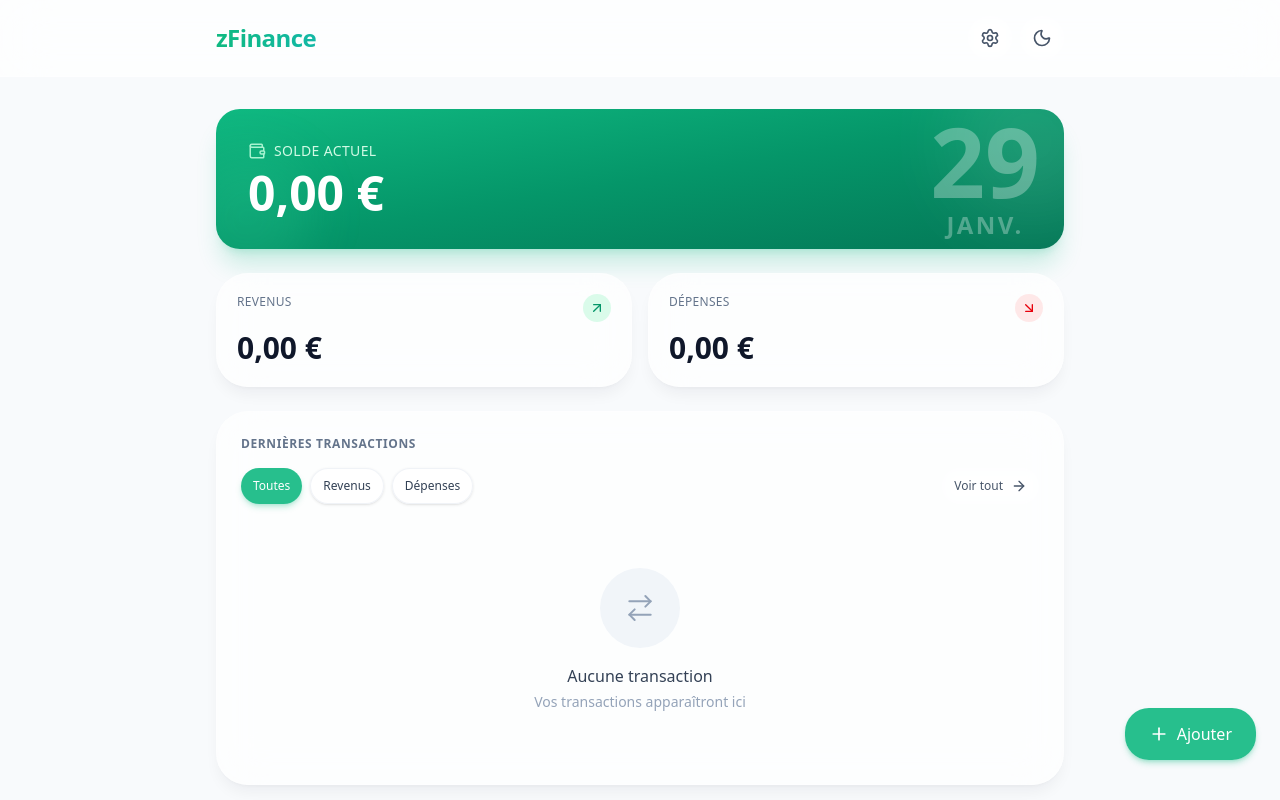
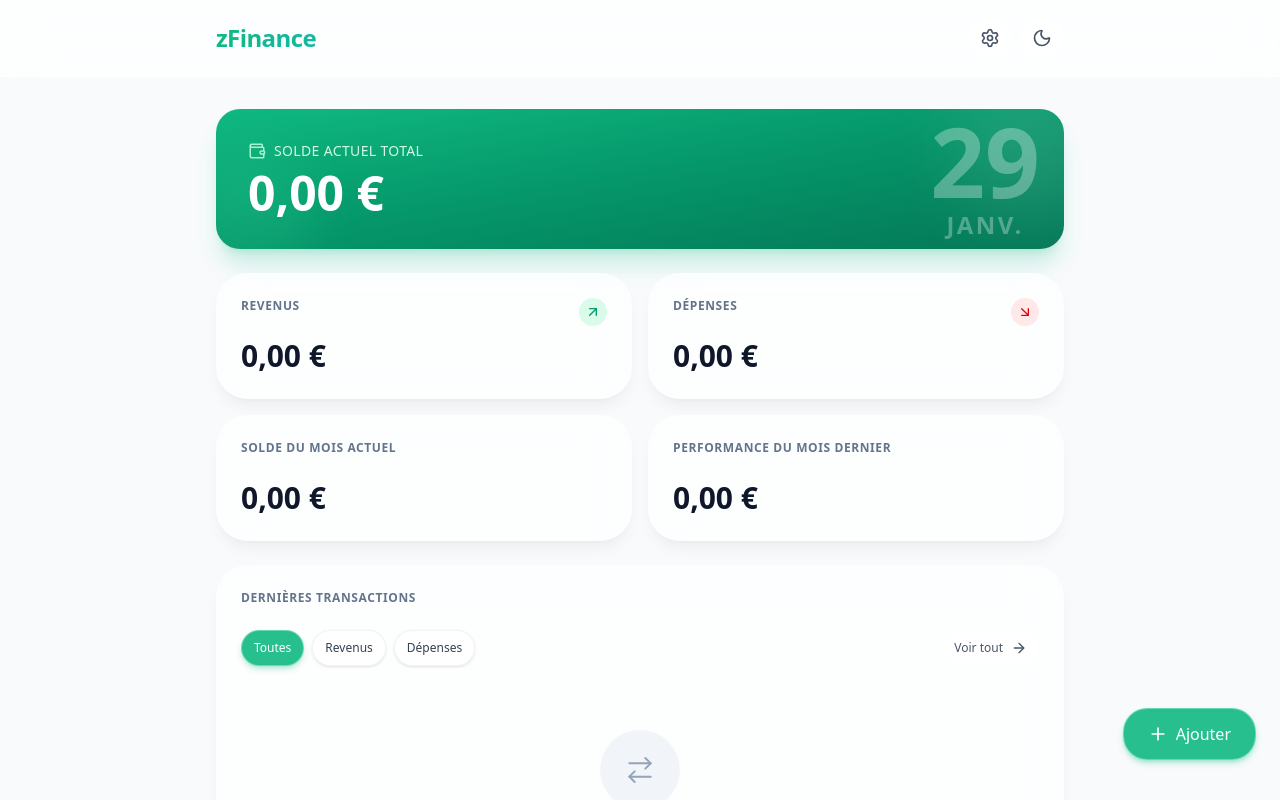
Before and after one commit to Zomirks/zFinance, a React (Vite) app: page / in a window 1280 px wide. Shown: the top 800 px of the page. Built offline with nearby package versions, Linux system fonts and the light colour scheme.

Commit message:
edit: Card & CSS

```diff
--- a/src/components/features/SummaryCards.jsx
+++ b/src/components/features/SummaryCards.jsx
@@ -30,6 +30,16 @@ const SummaryCards = () => {
 	const isBetterExpense = expenseEvoAmount <= 0;
 	const isBetterIncome = incomeEvoAmount >= 0;
 
+	const ArrowDown =
+		<div className="p-1.5 rounded-lg bg-danger-light/80 dark:bg-red-900/30">
+			<ArrowDownRight className="text-red-600 dark:text-red-400 size-6 xs:size-4" />
+		</div>
+
+	const ArrowUp =
+		<div className="p-1.5 rounded-lg bg-primary-100/80 dark:bg-primary-900/30">
+			<ArrowUpRight className="text-primary-600 dark:text-primary-400 size-6 xs:size-4" />
+		</div>
+
 	return (
 		<div className="space-y-6">
 			<div
@@ -57,7 +67,7 @@ const SummaryCards = () => {
 					<div className="flex items-center justify-center xs:justify-start gap-2 mb-2">
 						<Wallet size={18} className="text-primary-200" />
 						<p className="text-primary-100 text-sm font-medium uppercase tracking-wide">
-							Solde actuel
+							Solde actuel total
 						</p>
 					</div>
 
@@ -68,15 +78,7 @@ const SummaryCards = () => {
 			</div>
 
 			<div className="grid grid-cols-2 gap-3 xs:gap-4">
-				<Card className="p-4! xs:p-5!" animate={true}>
-					<div className="flex items-start justify-between mb-2">
-						<span className="text-xs font-medium text-secondary-500 dark:text-secondary-400 uppercase tracking-wide">
-							Revenus
-						</span>
-						<div className="p-1.5 rounded-lg bg-primary-100/80 dark:bg-primary-900/30">
-							<ArrowUpRight className="text-primary-600 dark:text-primary-400 size-6 xs:size-4" />
-						</div>
-					</div>
+				<Card title='Revenus' rightElement={ArrowUp}>
 					<p className="text-xl xs:text-2xl sm:text-3xl font-bold text-secondary-900 dark:text-white">
 						{formatCurrency(income)}
 					</p>
@@ -88,15 +90,7 @@ const SummaryCards = () => {
 					/>
 				</Card>
 
-				<Card className="p-4! xs:p-5!" animate={true}>
-					<div className="flex items-start justify-between mb-2">
-						<span className="text-xs font-medium text-secondary-500 dark:text-secondary-400 uppercase tracking-wide">
-							Dépenses
-						</span>
-						<div className="p-1.5 rounded-lg bg-danger-light/80 dark:bg-red-900/30">
-							<ArrowDownRight className="text-red-600 dark:text-red-400 size-6 xs:size-4" />
-						</div>
-					</div>
+				<Card title='Dépenses' rightElement={ArrowDown}>
 					<p className="text-xl xs:text-2xl sm:text-3xl font-bold text-secondary-900 dark:text-white">
 						{formatCurrency(expense)}
 					</p>
@@ -107,6 +101,18 @@ const SummaryCards = () => {
 						isBetter={isBetterExpense}
 					/>
 				</Card>
+
+				<Card title='Solde du mois actuel'>
+					<p className="text-xl xs:text-2xl sm:text-3xl font-bold text-secondary-900 dark:text-white">
+						{formatCurrency(stats.income.currentMonth - stats.expense.currentMonth)}
+					</p>
+				</Card>
+
+				<Card title='Performance du mois dernier'>
+					<p className="text-xl xs:text-2xl sm:text-3xl font-bold text-secondary-900 dark:text-white">
+						{formatCurrency(stats.income.lastMonth - stats.expense.lastMonth)}
+					</p>
+				</Card>
 			</div>
 		</div>
 	);
--- a/src/components/features/TransactionItem.jsx
+++ b/src/components/features/TransactionItem.jsx
@@ -24,7 +24,9 @@ const TransactionItem = ({ id, amount, description, category, date, status, onRe
 			"
 			style={style}
 		>
-			<div className="p-4 flex items-center gap-3">
+			<div className="p-4 flex items-center gap-3 cursor-pointer"
+				onClick={() => setShowActions(!showActions)}
+			>
 				<div
 					className={`
 						shrink-0 w-12 h-12 rounded-xl
@@ -50,7 +52,7 @@ const TransactionItem = ({ id, amount, description, category, date, status, onRe
 
 				<div className="flex-1 min-w-0">
 					<div className="flex items-center gap-2 mb-0.5">
-						<p className="font-medium text-secondary-900 dark:text-secondary-100 truncate">
+						<p className="font-medium text-secondary-900 dark:text-secondary-100 truncate select-none">
 							{description}
 						</p>
 						{isPending ? (
@@ -91,15 +93,13 @@ const TransactionItem = ({ id, amount, description, category, date, status, onRe
 
 				<button
 					type="button"
-					onClick={() => setShowActions(!showActions)}
 					className="
-						shrink-0 p-2 -mr-2
-						rounded-xl
+						shrink-0 p-2 -mr-2 rounded-xl
 						text-secondary-400 dark:text-secondary-500
 						hover:text-secondary-600 dark:hover:text-secondary-300
 						hover:bg-secondary-100/50 dark:hover:bg-secondary-700/50
 						transition-colors
-						active:scale-95
+						active:scale-95 cursor-pointer
 					"
 					aria-label="Plus d'actions"
 					aria-expanded={showActions}
--- a/src/components/ui/Button.jsx
+++ b/src/components/ui/Button.jsx
@@ -23,6 +23,7 @@ const Button = ({
 		primary: `
 			bg-primary-500/90 dark:bg-primary-600/90
 			text-white
+			border border-primary-200/50 dark:border-primary-700/50
 			shadow-md shadow-primary-500/25 dark:shadow-primary-900/30
 			hover:bg-primary-600 dark:hover:bg-primary-500
 			hover:shadow-lg hover:shadow-primary-500/30
--- a/src/components/ui/Card.jsx
+++ b/src/components/ui/Card.jsx
@@ -1,53 +1,33 @@
 const Card = ({
 	title,
 	children,
+	rightElement = false,
 	className = '',
-	variant = 'default',
-	padding = 'default',
-	animate = true,
 }) => {
-	const variants = {
-		default: `
-			bg-white/70 dark:bg-secondary-800/70
-			backdrop-blur-xl
-			border border-white/20 dark:border-secondary-700/30
-			shadow-lg shadow-secondary-900/5 dark:shadow-black/20
-		`,
-		solid: `
-			bg-white dark:bg-secondary-800
-			border border-secondary-200 dark:border-secondary-700
-			shadow-sm
-		`,
-		elevated: `
-			bg-white/80 dark:bg-secondary-800/80
-			backdrop-blur-xl
-			border border-white/30 dark:border-secondary-700/30
-			shadow-xl shadow-secondary-900/10 dark:shadow-black/30
-		`,
-	};
-
-	const paddings = {
-		none: '',
-		sm: 'p-4',
-		default: 'p-5 xs:p-6',
-		lg: 'p-6 xs:p-8',
-	};
-
 	return (
 		<div
 			className={`
 				rounded-2xl
-				${variants[variant]}
-				${paddings[padding]}
-				${animate ? 'animate-fade-in' : ''}
+				bg-white/70 dark:bg-secondary-800/70
+				backdrop-blur-xl
+				border border-white/20 dark:border-secondary-700/30
+				shadow-lg shadow-secondary-900/5 dark:shadow-black/20
+				p-5 xs:p-6
+				animate-fade-in
 				${className}
 			`}
 		>
-			{title && (
-				<h3 className="text-xs font-semibold text-secondary-500 dark:text-secondary-400 uppercase tracking-wider text-center xs:text-start mb-4">
-					{title}
-				</h3>
+			{(title || rightElement) && (
+				<div className="flex items-start justify-between mb-2">
+					{title && (
+						<h3 className="text-xs font-semibold text-secondary-500 dark:text-secondary-400 uppercase tracking-wider mb-4">
+							{title}
+						</h3>
+					)}
+					{rightElement}
+				</div>
 			)}
+
 			{children}
 		</div>
 	);
--- a/src/components/ui/EvolutionBadge.jsx
+++ b/src/components/ui/EvolutionBadge.jsx
@@ -15,8 +15,8 @@ const EvolutionBadge = ({ evoPourcent, evoAmount, isBetter }) => {
 				inline-flex items-center gap-1.5 px-3 py-1.5
 				rounded-full text-sm font-medium mt-3 cursor-pointer select-none
 				${isBetter
-					? 'bg-primary-500/20 text-primary-500 dark:text-primary-100'
-					: 'bg-red-500/30 text-red-500 dark:text-red-100'
+					? 'bg-primary-500/30 text-primary-500 dark:text-primary-100 hover:bg-primary-500/40'
+					: 'bg-red-500/30 text-red-500 dark:text-red-100 hover:bg-red-500/40'
 				}
 			`}
 			onClick={() => setShowPourcentage(!showPourcentage)}
--- a/src/components/ui/Modal.jsx
+++ b/src/components/ui/Modal.jsx
@@ -74,6 +74,7 @@ const Modal = ({ children, title, onClose }) => {
 							hover:bg-secondary-100/50 dark:hover:bg-secondary-700/50
 							transition-colors
 							focus:outline-none focus-visible:ring-2 focus-visible:ring-primary-500
+							cursor-pointer
 						"
 						aria-label="Fermer"
 						onClick={handleClose}
```
